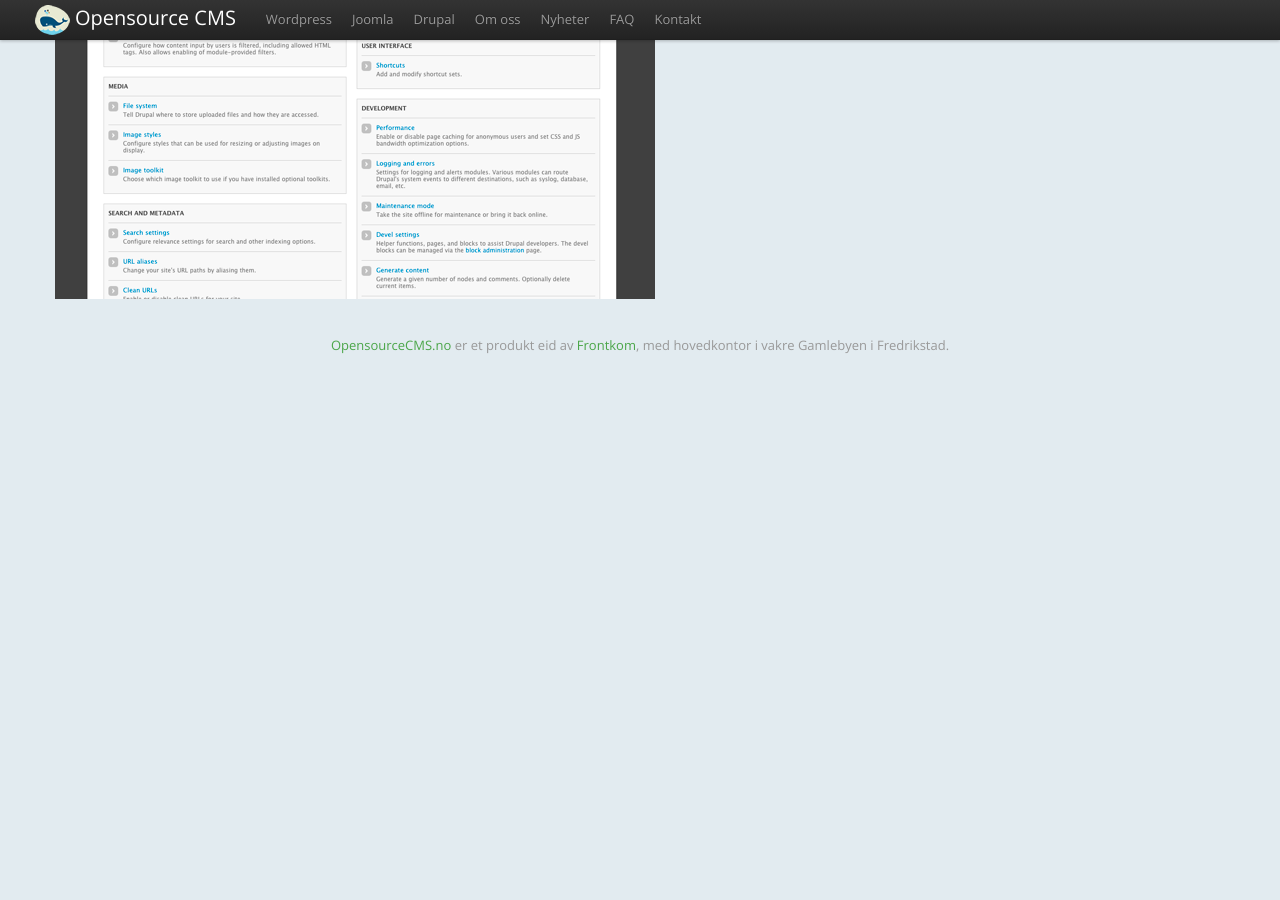
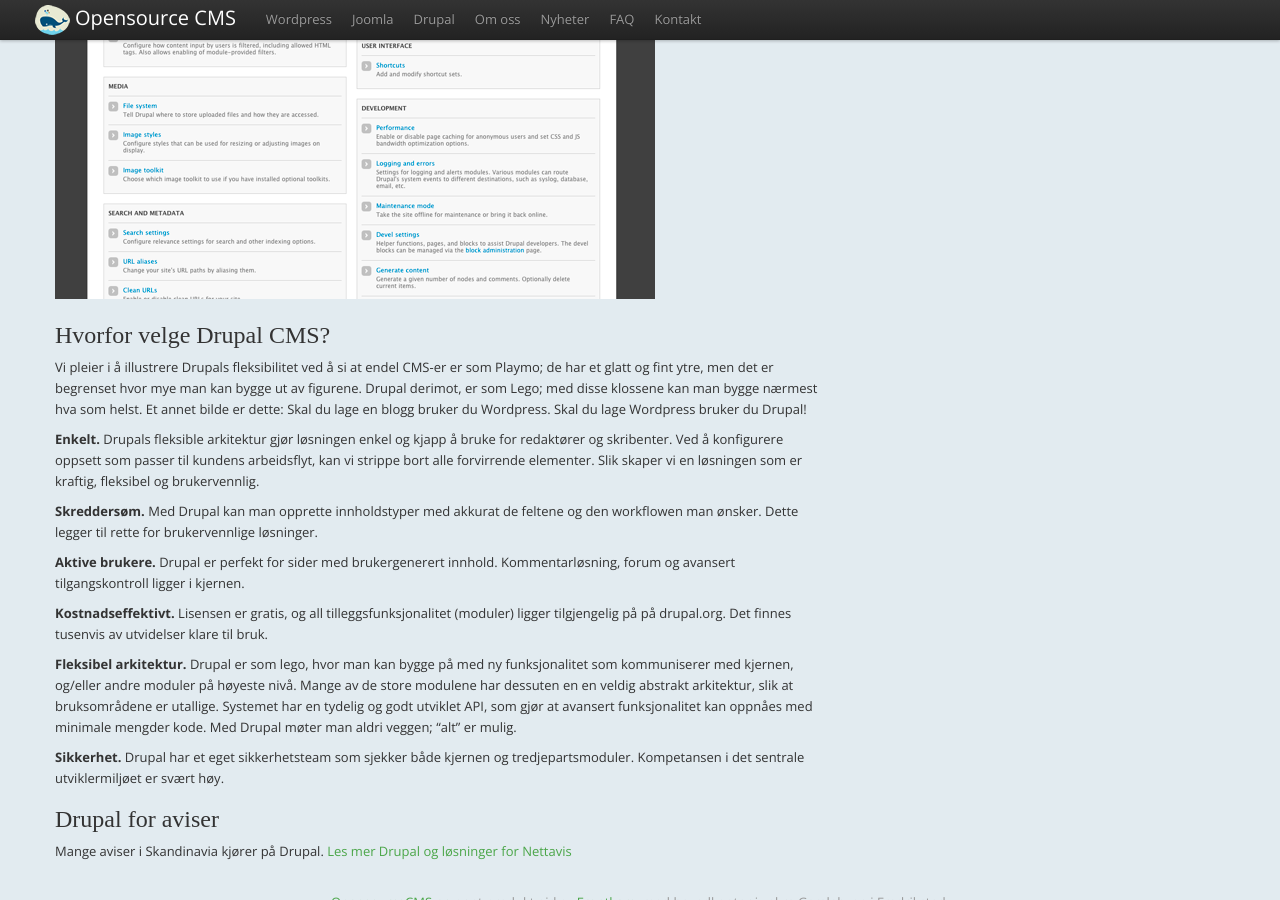
Before and after one commit to front/opensourcecms, a Jekyll site: the page built from _posts/2012-09-21-drupal.md, in a window 1280 px wide and 900 px high, scrolled down 681 px. Built offline with Jekyll 4.4.1, drawn with Linux system fonts in a browser that asks for light colours; nearby versions of some CDN libraries; some web fonts are replaced; comment, search, counter and statistics services are not loaded; before the commit the page ends 1063 px from its top, so only the background shows below that.

Commit message:
Updated _posts/2012-09-21-drupal.md

```diff
--- a/_posts/2012-09-21-drupal.md
+++ b/_posts/2012-09-21-drupal.md
@@ -20,3 +20,21 @@
 Drupal ble startet i 2001 av hollenderen Dries Buytaert som fremdeles er en ledende skikkelse innen drupalmiljøet. Drupal er for tiden i versjon 7, med versjon 8 som vil komme rundt august 2013
 
 ![Drupal screenshot](../img/drupal-screenshot.png)
+
+## Hvorfor velge Drupal CMS?
+Vi pleier i å illustrere Drupals fleksibilitet ved å si at endel CMS-er er som Playmo; de har et glatt og fint ytre, men det er begrenset hvor mye man kan bygge ut av figurene. Drupal derimot, er som Lego; med disse klossene kan man bygge nærmest hva som helst. Et annet bilde er dette: Skal du lage en blogg bruker du Wordpress. Skal du lage Wordpress bruker du Drupal!
+
+**Enkelt.** Drupals fleksible arkitektur gjør løsningen enkel og kjapp å bruke for redaktører og skribenter. Ved å konfigurere oppsett som passer til kundens arbeidsflyt, kan vi strippe bort alle forvirrende elementer. Slik skaper vi en løsningen som er kraftig, fleksibel og brukervennlig.
+
+**Skreddersøm.** Med Drupal kan man opprette innholdstyper med akkurat de feltene og den workflowen man ønsker. Dette legger til rette for brukervennlige løsninger.
+
+**Aktive brukere.** Drupal er perfekt for sider med brukergenerert innhold. Kommentarløsning, forum og avansert tilgangskontroll ligger i kjernen.
+
+**Kostnadseffektivt.** Lisensen er gratis, og all tilleggsfunksjonalitet (moduler) ligger tilgjengelig på på drupal.org. Det finnes tusenvis av utvidelser klare til bruk.
+
+**Fleksibel arkitektur.** Drupal er som lego, hvor man kan bygge på med ny funksjonalitet som kommuniserer med kjernen, og/eller andre moduler på høyeste nivå. Mange av de store modulene har dessuten en en veldig abstrakt arkitektur, slik at bruksområdene er utallige. Systemet har en tydelig og godt utviklet API, som gjør at avansert funksjonalitet kan oppnåes med minimale mengder kode. Med Drupal møter man aldri veggen; "alt" er mulig.
+
+**Sikkerhet.** Drupal har et eget sikkerhetsteam som sjekker både kjernen og tredjepartsmoduler. Kompetansen i det sentrale utviklermiljøet er svært høy.
+
+## Drupal for aviser
+Mange aviser i Skandinavia kjører på Drupal. [Les mer Drupal og løsninger for Nettavis](http://www.newsfront.no)
```
